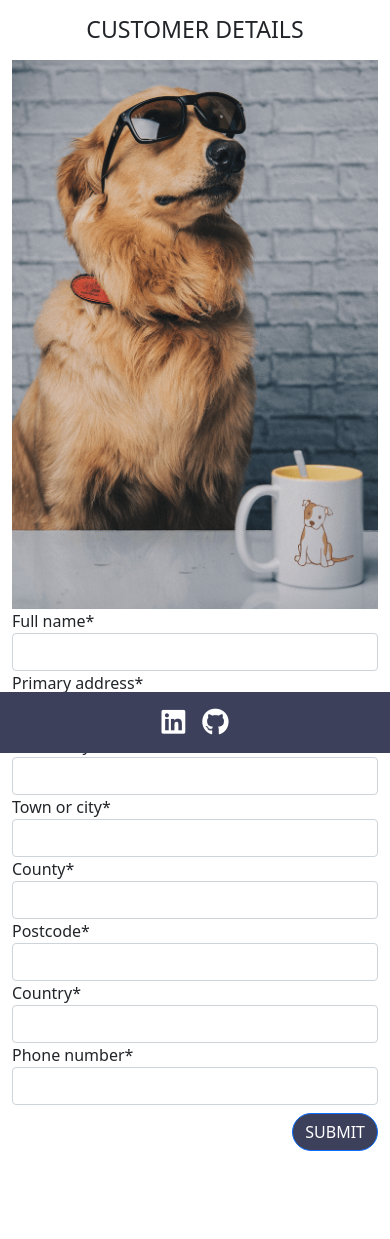
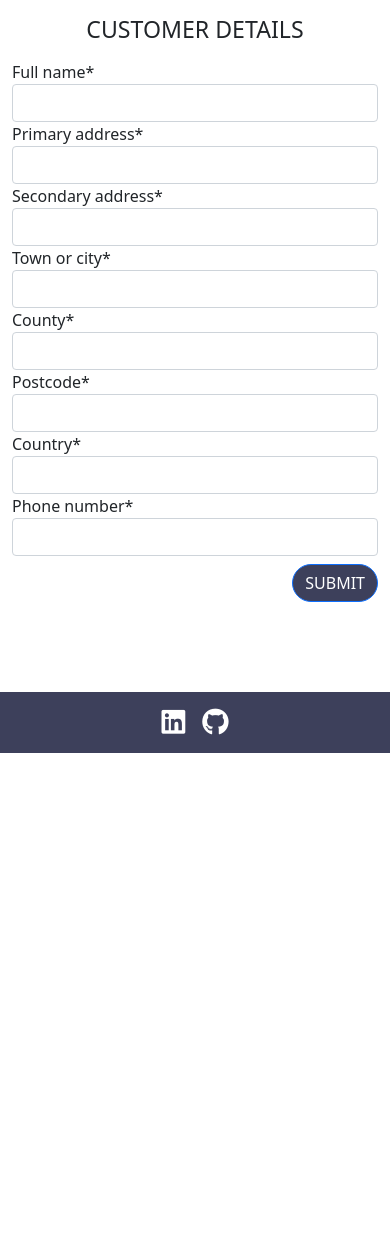
Before and after one commit to DoriCzele/dogomugs, a Django app: page /checkout/shipping/ in a window 390 px wide. Shown: the part 91-1330 px from the top of the page. After the commit the page ends 844 px from the top, so only its background shows below. Run offline with Django 4.2, Linux system fonts and the light colour scheme; the visitor is signed in with stand-in values (Sample User, id 1); data that the repository does not hold is empty; some libraries are stand-ins or nearby versions.

Commit message:
Update mobile view

```diff
--- a/checkout/templates/shipping.html
+++ b/checkout/templates/shipping.html
@@ -12,7 +12,7 @@
 <!--Shipping form-->
 <div class="container">
 	<div class="row">
-		<div class="col-md-6">
+		<div class="d-none d-md-inline-block col-md-6">
 			<img src="{% static 'img/dog_and_mug.png' %}" alt="Dog with a mug" class="w-100">
 		</div>
 		<div class="col-md-6">
```
